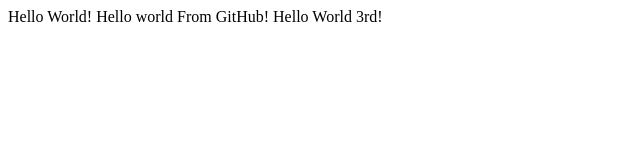
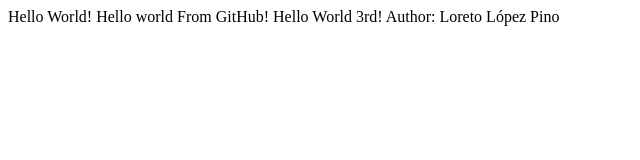
Before and after one commit to loretolopezpino/CS50git, a plain HTML site: page index.html in a window 1280 px wide. Shown: the whole page, without its empty margins (0-640 px from the left). Drawn offline with Linux system fonts and the light colour scheme.

Commit message:
Added author

```diff
--- a/index.html
+++ b/index.html
@@ -6,5 +6,6 @@
   </head>
   <body>
     Hello World! Hello world From GitHub! Hello World 3rd!
+    Author: Loreto López Pino
   </body>
 </html>
```
